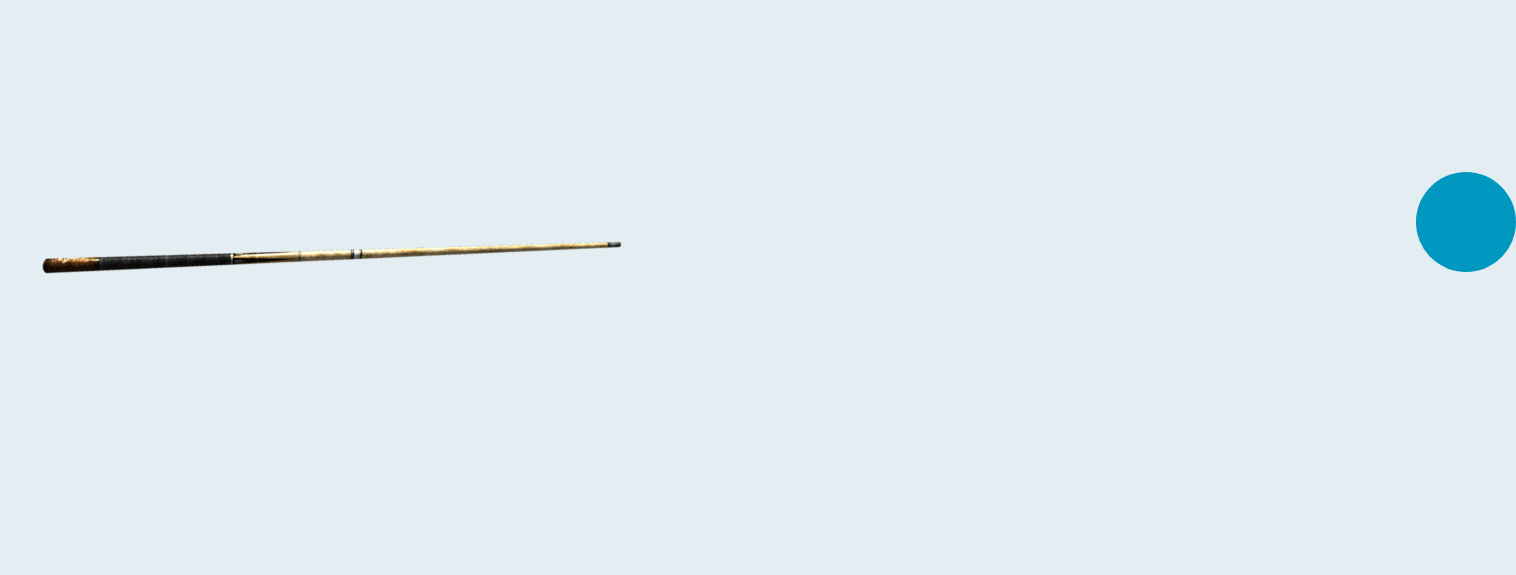
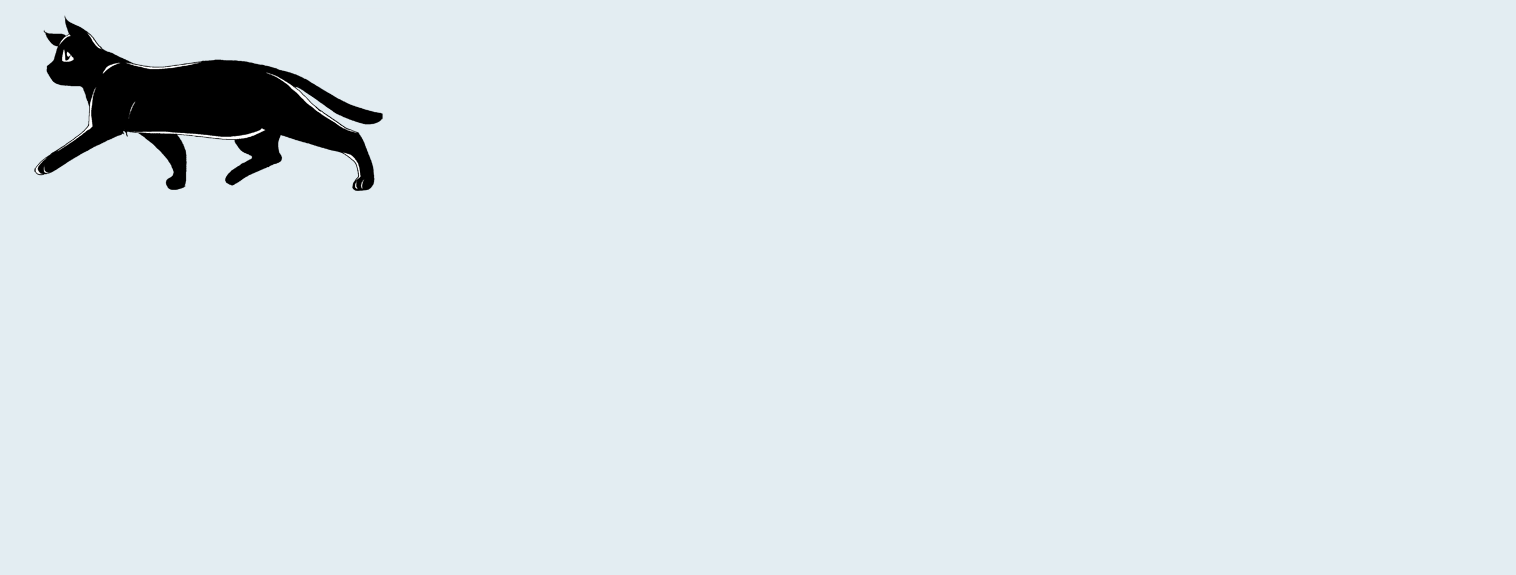
Before and after one commit to waqasnoor/animation-with-css, a website built with Parcel: page index.html in a window 1280 px wide. Shown: the whole page, 1516 px wide, since content can reach past the window. Built offline with nearby package versions, Linux system fonts and the light colour scheme.

Commit message:
Cat is walking

```diff
--- a/index.html
+++ b/index.html
@@ -7,8 +7,10 @@
     <link rel="stylesheet" href="./src/css/style.css" />
   </head>
   <body>
-    <img class="stick" src="/src/images/stick.png" />
-    <div class="ball"></div>
+    <!-- <img class="stick" src="/src/images/stick.png" />
+    <div class="ball"></div> -->
+
+    <div class="cat"></div>
 
     <script src="./src/index.js"></script>
   </body>
--- a/src/css/style.css
+++ b/src/css/style.css
@@ -29,4 +29,18 @@ body {
   background: #e3edf2;
 }
 
+@keyframes cat-walking {
+  to {
+    background-position-y: -2400px;
+  }
+}
+
+.cat {
+  background: url("/src/images/sprite_catwalk.png");
+  background-position-x: 0px;
+  background-position-y: 0px;
+  width: 400px;
+  height: 200px;
+  animation: cat-walking 900ms steps(12);
+}
 /* CP_DoFullRefresh */
--- a/src/index.js
+++ b/src/index.js
@@ -1,4 +1,4 @@
 window.addEventListener("load", (event) => {
-  const body = document.getElementsByTagName("body")[0];
-  body.classList.add("playing");
+  //   const body = document.getElementsByTagName("body")[0];
+  //   body.classList.add("playing");
 });
```
Also changed, not shown: src/images/sprite_catwalk.png (added).
